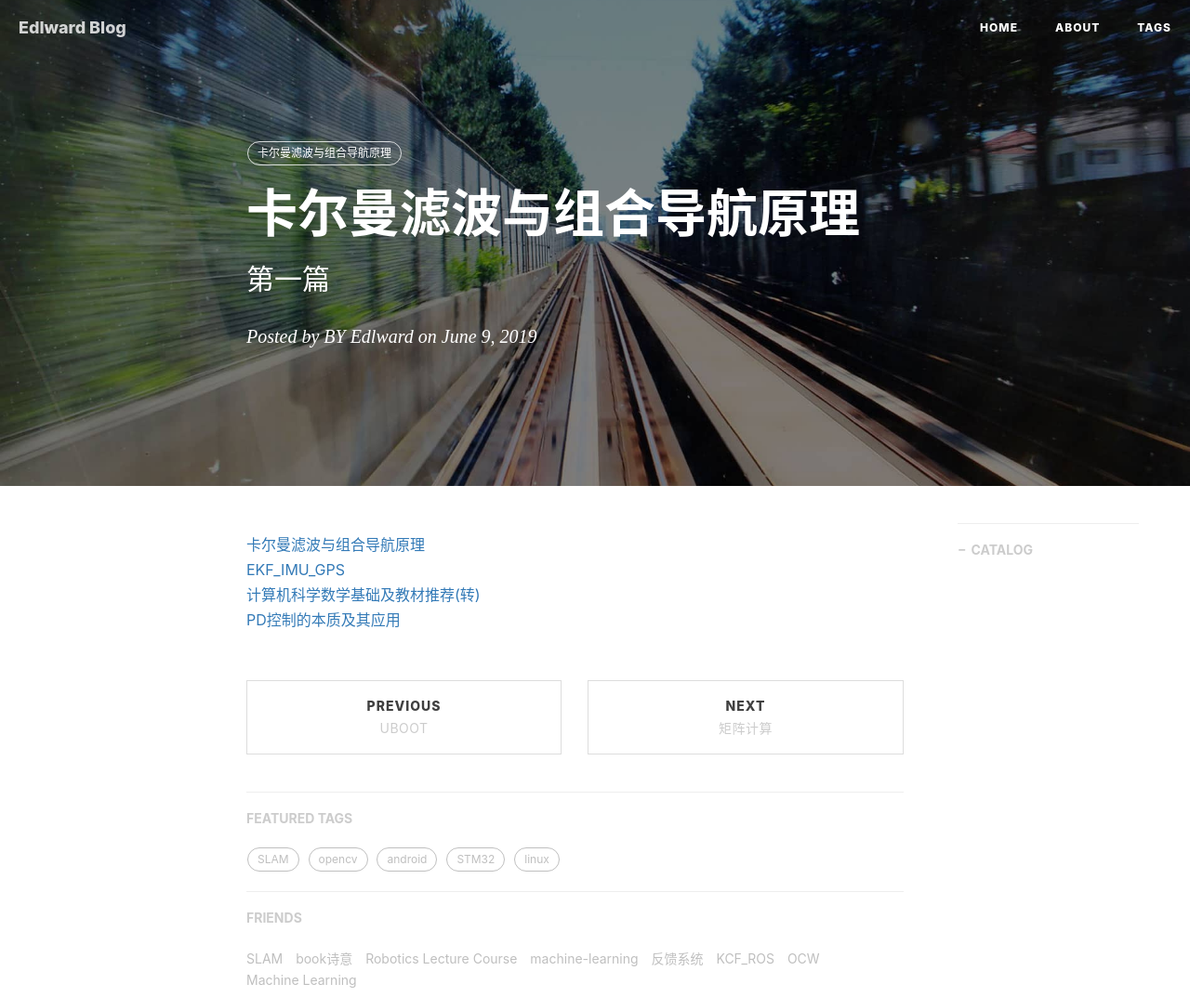
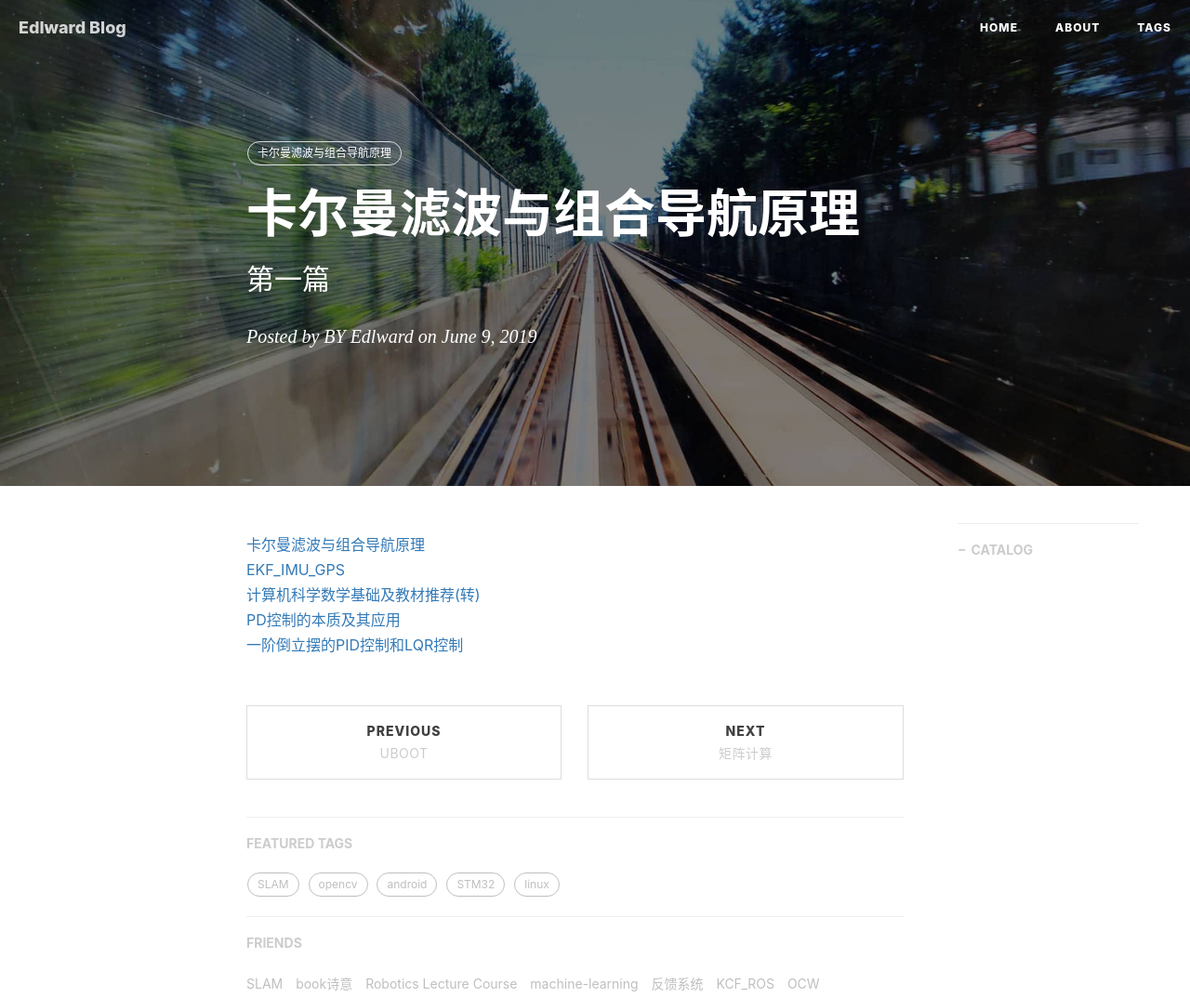
Before and after one commit to gary-robotics/dlward, a Jekyll site: the page built from _posts/2019-06-10-卡尔曼滤波与组合导航原理-2019.markdown, in a window 1280 px wide, cut to the strip 0-1073 px from the top of the page. Shown: the whole strip at 93% size. Built offline with Jekyll 4.4.1, drawn with Linux system fonts in a browser that asks for light colours; nearby versions of some CDN libraries; comment, search, counter and statistics services are not loaded.

Commit message:
Update 2019-06-10-卡尔曼滤波与组合导航原理-2019.markdown

```diff
--- a/_posts/2019-06-10-卡尔曼滤波与组合导航原理-2019.markdown
+++ b/_posts/2019-06-10-卡尔曼滤波与组合导航原理-2019.markdown
@@ -13,3 +13,4 @@ tags:                               #标签
 [EKF_IMU_GPS](https://github.com/Edlward/Indirect_EKF_IMU_GPS)
 [计算机科学数学基础及教材推荐(转)](https://blog.csdn.net/baixiaozhe/article/details/8263643)
 [PD控制的本质及其应用](https://zhuanlan.zhihu.com/p/43417085)
+[一阶倒立摆的PID控制和LQR控制](https://zhuanlan.zhihu.com/p/54071212)
```
